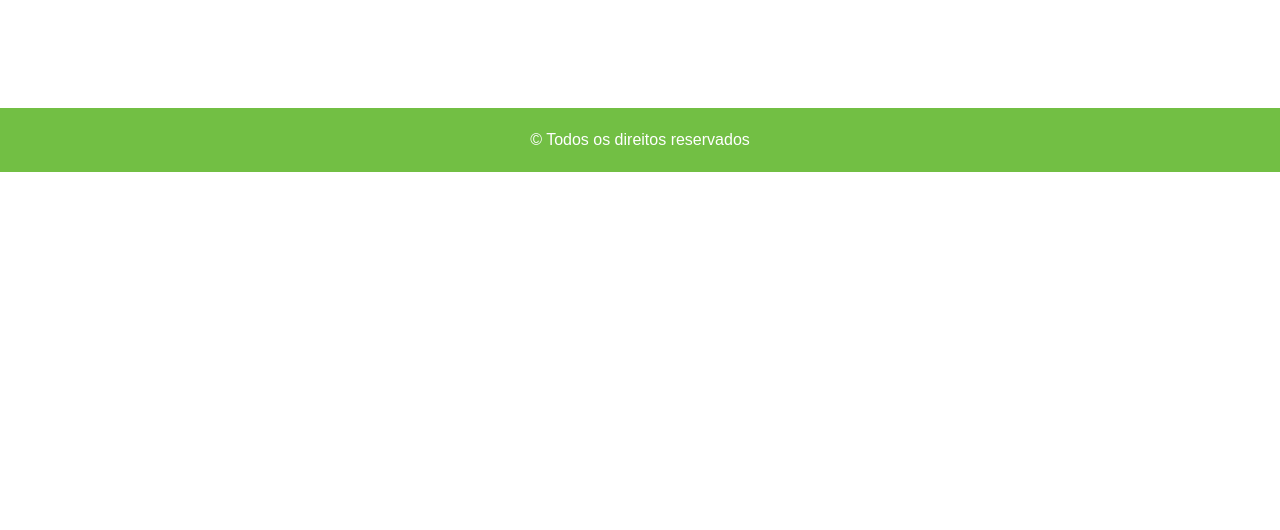
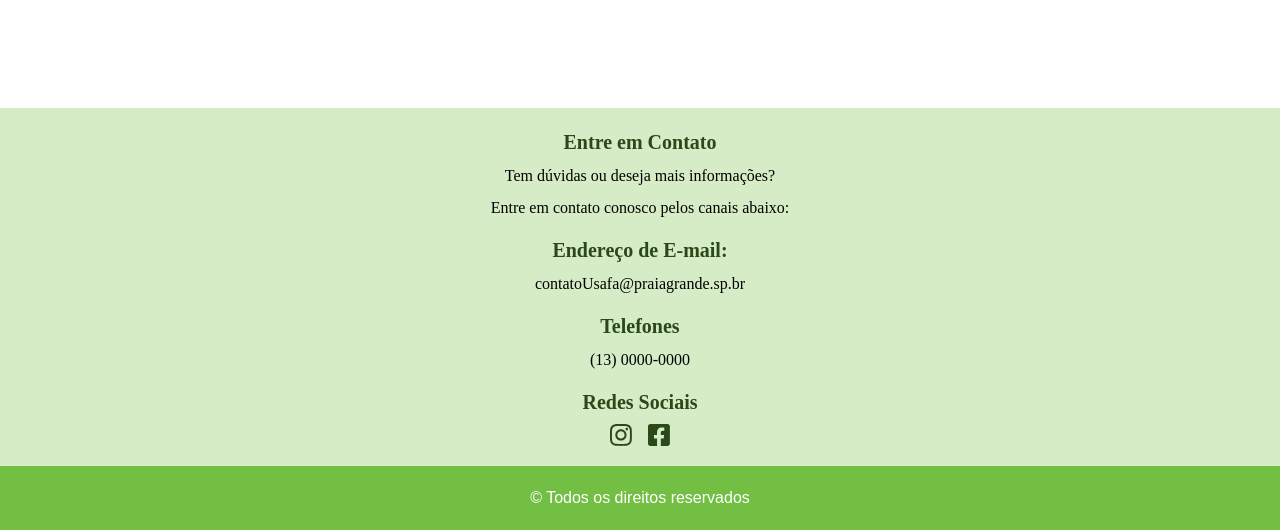
Before and after one commit to iagob2/USAFAs, a Django app: page / in a window 1280 px wide; the page is wider, and only the part inside the window is pictured. Shown: the part 5855-6385 px from the top of that part. Before the commit the page ends 6027 px from the top of that part, so only its background shows below. Run offline with Django 5.2, Linux system fonts and the light colour scheme; some libraries are stand-ins or nearby versions; some web fonts are replaced.

Commit message:
feat: add "Contact Us" section to footer with refactored styles

```diff
--- a/protoDigital/templates/components/footer.html
+++ b/protoDigital/templates/components/footer.html
@@ -1,3 +1,47 @@
-<footer class="flex justify-center items-center p-5 bg-primary text-white">
-  <p>© Todos os direitos reservados</p>
+{% load static %}
+
+<footer class="flex flex-col">
+  <div
+    class="bg-bg flex flex-col p-5 gap-4 justify-center items-center font-serif"
+  >
+    <section class="flex flex-col justify-center items-center gap-2">
+      <h2 class="text-xl font-black text-text">Entre em Contato</h2>
+      <p>Tem dúvidas ou deseja mais informações?</p>
+      <p>Entre em contato conosco pelos canais abaixo:</p>
+    </section>
+
+    <section class="flex flex-col justify-center items-center gap-2">
+      <h3 class="text-xl font-black text-text">Endereço de E-mail:</h3>
+      <p>contatoUsafa@praiagrande.sp.br</p>
+    </section>
+
+    <section class="flex flex-col justify-center items-center gap-2">
+      <h3 class="text-xl font-black text-text">Telefones</h3>
+      <p>(13) 0000-0000</p>
+    </section>
+
+    <section class="flex flex-col justify-center items-center gap-2">
+      <h3 class="text-xl font-black text-text">Redes Sociais</h3>
+      <div class="flex gap-4">
+        <a href="">
+          <img
+            src="{% static 'assets/icons/Instagran.svg' %}"
+            alt="Instagram da USAFA"
+            class="object-cover"
+          />
+        </a>
+        <a href="">
+          <img
+            src="{% static 'assets/icons/Facebook.svg' %}"
+            alt="Facebook da USAFA"
+            class="object-cover"
+          />
+        </a>
+      </div>
+    </section>
+  </div>
+
+  <div class="flex justify-center items-center p-5 bg-primary text-white">
+    <p>© Todos os direitos reservados</p>
+  </div>
 </footer>
```
